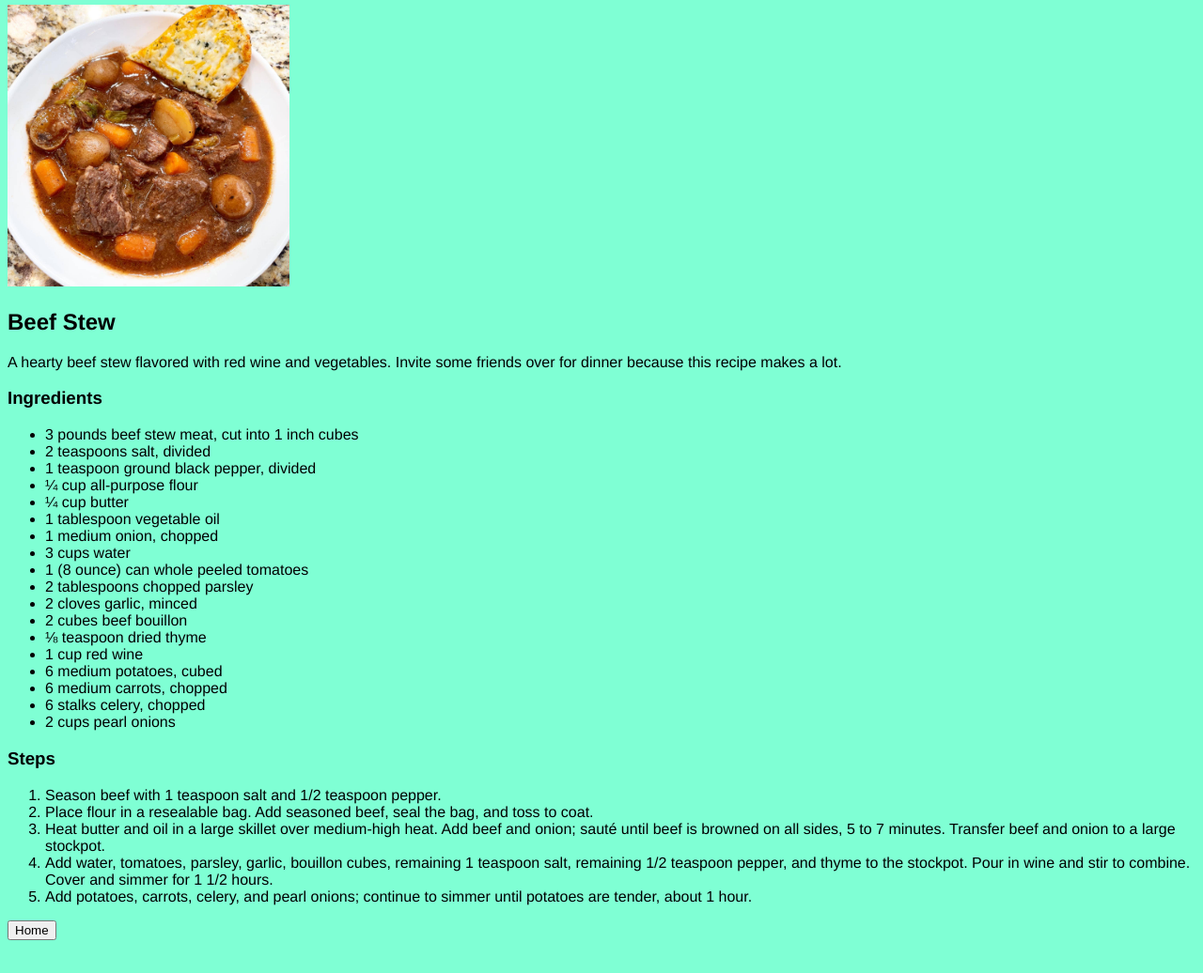
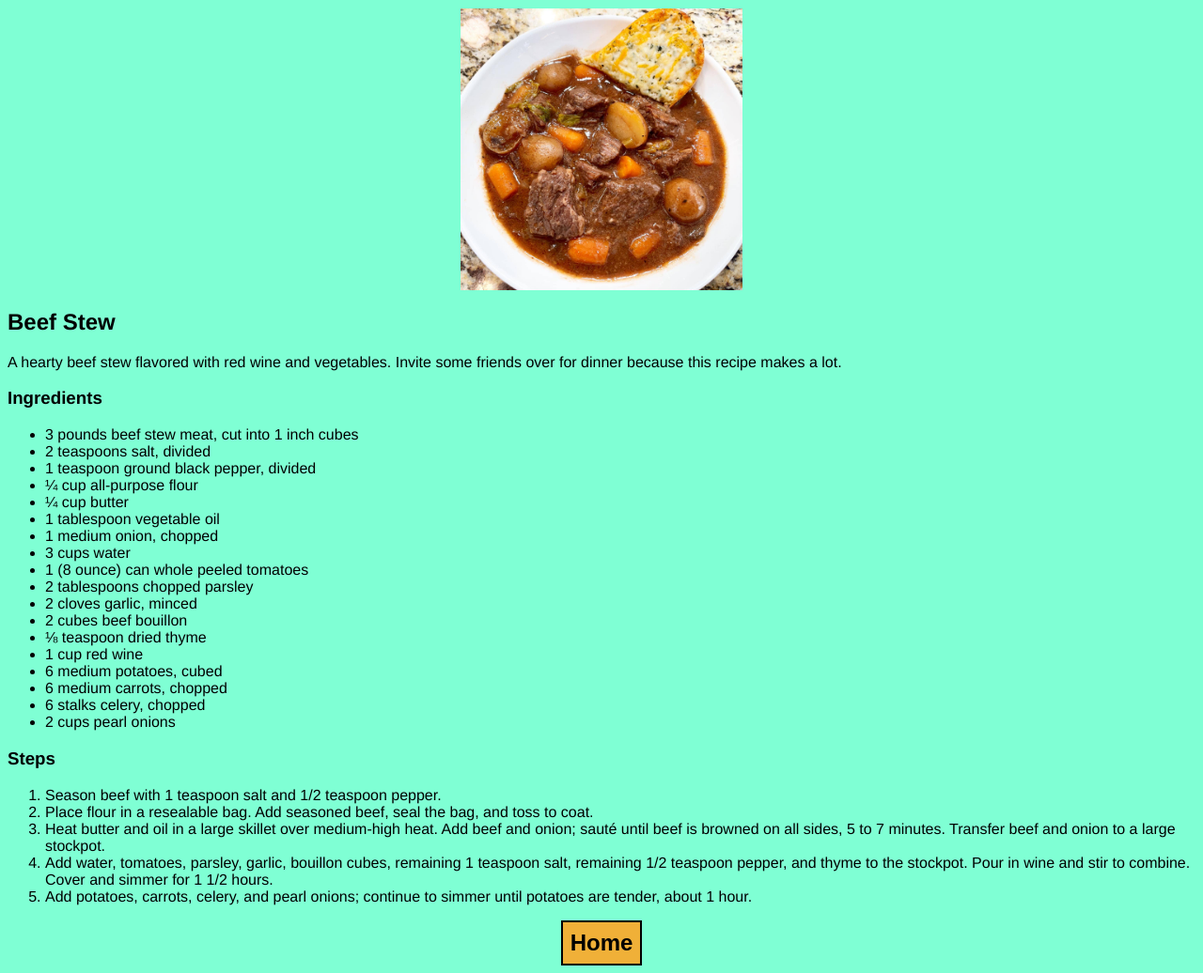
Before and after one commit to jakechaley/odin-recipes, a plain HTML site: page recipes/beefStew.html in a window 1280 px wide. Shown: the part 75-1111 px from the top of the page at 94% size. Before the commit the page ends 1084 px from the top, so only its background shows below. Drawn offline with Linux system fonts and the light colour scheme.

Commit message:
Add more styling to odin recipes

```diff
--- a/recipes/beefStew.html
+++ b/recipes/beefStew.html
@@ -8,7 +8,7 @@
 </head>
 <body>
   <h1>Beef Stew</h1>
-  <img src="../images/beefStew.jpg" alt="Delicious Beef Stew" height="300" width="300">
+  <img src="../images/beefStew.jpg" alt="Delicious Beef Stew">
   <h2>Beef Stew</h2>
   <p>A hearty beef stew flavored with red wine and vegetables. Invite some friends over for dinner because this recipe makes a lot.</p>
   <h3>Ingredients</h3>
@@ -41,6 +41,6 @@
     </li>
     <li>Add potatoes, carrots, celery, and pearl onions; continue to simmer until potatoes are tender, about 1 hour.</li>
   </ol>
-  <a href="../index.html"><button>Home</button></a>
+  <a href="../index.html"><button class="home">Home</button></a>
 </body>
 </html>
--- a/styles.css
+++ b/styles.css
@@ -7,9 +7,30 @@ body {
 h1 {
   text-align: center;
   background-color: lightcoral;
+  border: 2px solid black;
 }
 
 .home {
   background-color: #f0b038;
   font-weight: bold;
 }
+
+button {
+  display: block;
+  padding: 8px;
+  margin: 8px auto;
+  border: 2px solid black;
+  font-weight: bold;
+  font-size: 24px;
+}
+
+a {
+  text-decoration: none;
+}
+
+img {
+  height: auto;
+  width: 300px;
+  display: block;
+  margin: 0 auto;
+}
```
Also changed, not shown: index.html (+5 -5 lines), recipes/bananaBread.html (+2 -2 lines), recipes/pancakes.html (+1 -1 lines).
